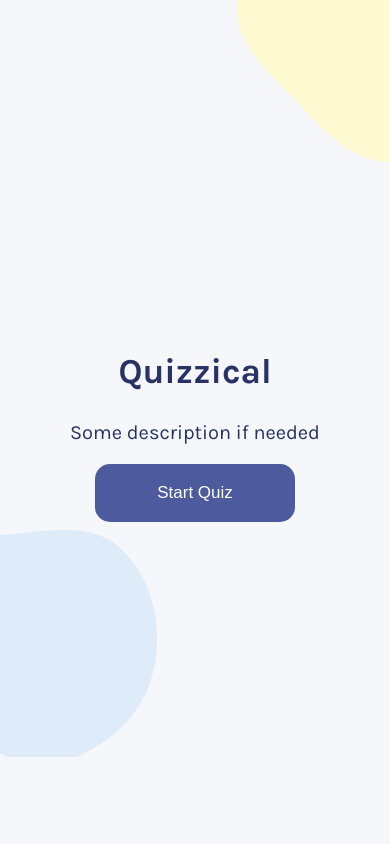
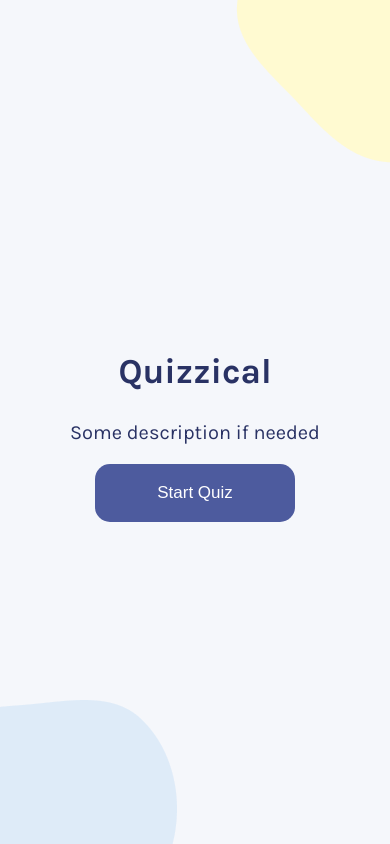
Before and after one commit to Azeezat87/Quizzical-app, a React (Vite) app: page / in a window 390 px wide. Built offline with nearby package versions, Linux system fonts and the light colour scheme.

Commit message:
new updates

```diff
--- a/src/index.css
+++ b/src/index.css
@@ -125,7 +125,7 @@ font-size: 17px;
 
 @media screen and (max-width: 767px){
   main{
-     background: url('/images/top-blobs.png') 200px -120px no-repeat, url('/images/bottom-blobs.png') -140px 530px no-repeat;
+     background: url('/images/top-blobs.png') 200px -120px no-repeat, url('/images/bottom-blobs.png') -120px 700px no-repeat;
      background-color: #F5F7FB;
    }
 .quiz-contents > .line{
```
